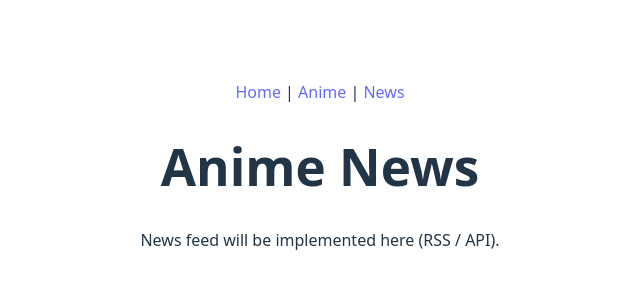
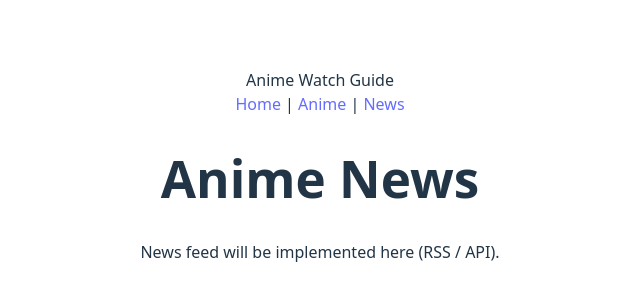
Before and after one commit to markmartin-dev/anime-watch-guide, a React (Vite) app: page /news in a window 1280 px wide. Shown: the part 226-526 px from the top of the page, without its empty margins (320-960 px from the left). Built offline with nearby package versions, Linux system fonts and the light colour scheme.

Commit message:
Update Header

```diff
--- a/src/components/layout/Header.tsx
+++ b/src/components/layout/Header.tsx
@@ -4,9 +4,10 @@ import { Link } from 'react-router-dom'
 const Header: React.FC = () => {
   return (
     <header>
-      <nav>
-        <Link to="/">Home</Link> | <Link to="/anime">Anime</Link> | <Link to="/news">News</Link>
-      </nav>
+        <span>Anime Watch Guide</span>
+        <nav>
+            <Link to="/">Home</Link> | <Link to="/anime">Anime</Link> | <Link to="/news">News</Link>
+        </nav>
     </header>
   )
 }
```
